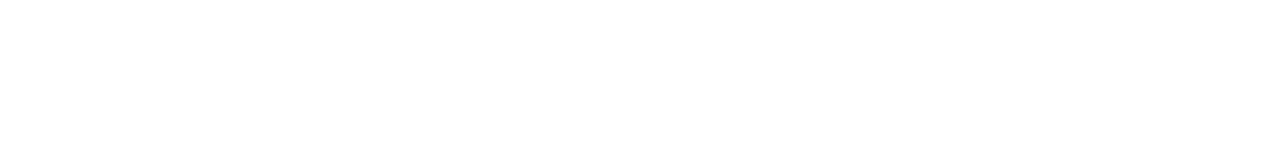
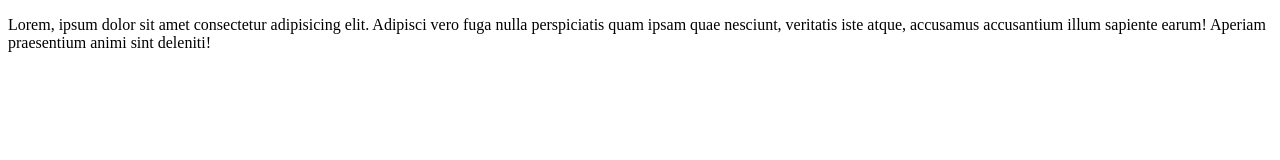
Before and after one commit to obaydullah6677/localrepo, a plain HTML site: page index.html in a window 1280 px wide. Drawn offline with Linux system fonts and the light colour scheme.

Commit message:
second commit

```diff
--- a/index.html
+++ b/index.html
@@ -6,6 +6,6 @@
     <title>Document</title>
 </head>
 <body>
-
+    <p>Lorem, ipsum dolor sit amet consectetur adipisicing elit. Adipisci vero fuga nulla perspiciatis quam ipsam quae nesciunt, veritatis iste atque, accusamus accusantium illum sapiente earum! Aperiam praesentium animi sint deleniti!</p>
 </body>
 </html>
```
Also changed, not shown: 1 other file.
